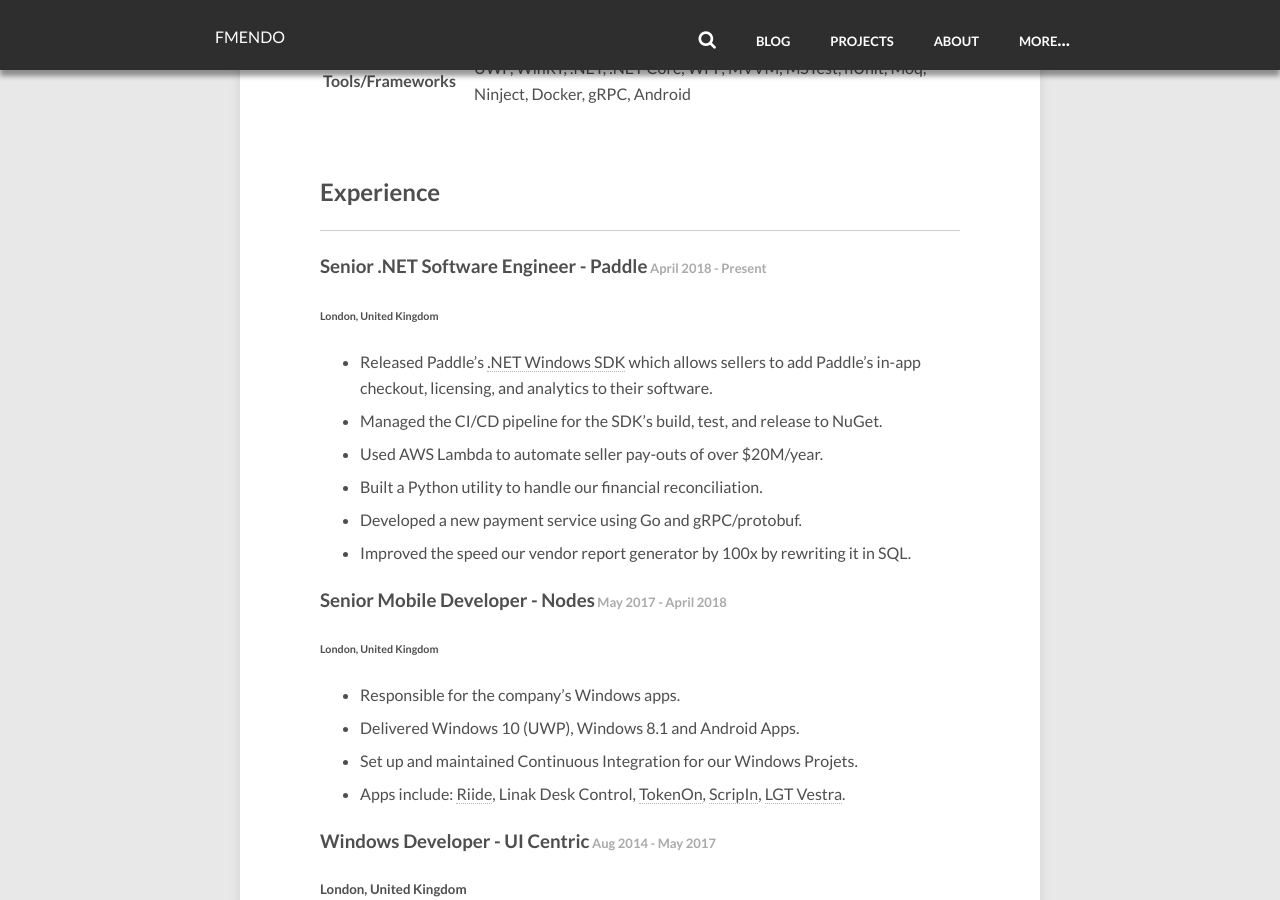
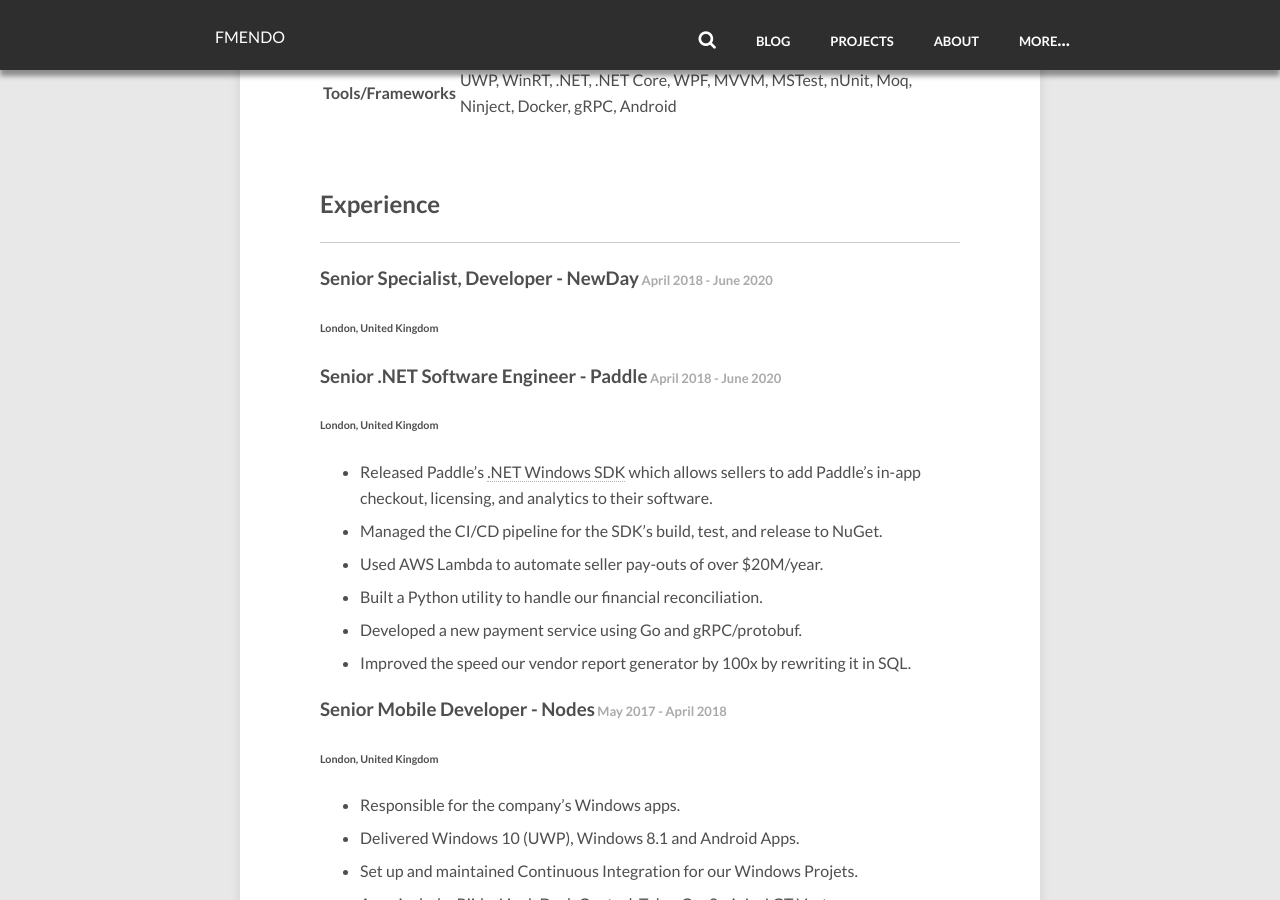
Before and after one commit to fmmendo/fmmendo.github.io, a Jekyll site: the page built from resume.md, in a window 1280 px wide and 900 px high, scrolled down 502 px. Built offline with Jekyll 4.4.1, drawn with Linux system fonts in a browser that asks for light colours; nearby versions of some CDN libraries; comment, search, counter and statistics services are not loaded.

Commit message:
Update resume.md

```diff
--- a/resume.md
+++ b/resume.md
@@ -4,102 +4,122 @@
 ---
 
 ## Overview
+
 ---
+
 Enthusiastic, consumer-focused, software engineer, passionate about human-computer interaction and delivering great user experiences.
 
 <br />
 
 ## Technical Skills
----
 
-| **Languages** | | |  C#, XAML, C/C++, Java, Python, Go |
-| **Cloud** | | |  AWS: Lambda, CloudFormation, API Gateway, CloudWatch, S3, Athena, ECS, ECR |
-| **Database** | | |  SQL Server, MySQL, SQLite, LiteDB |
-| **Tools/Frameworks** | | |  UWP, WinRT, .NET, .NET Core, WPF, MVVM, MSTest, nUnit, Moq, Ninject, Docker, gRPC, Android |
+|                      |                                                                                            |
+| -------------------- | ------------------------------------------------------------------------------------------ |
+| **Languages**        | C#, XAML, C/C++, Java, Python, Go                                                          |
+| **Cloud**            | AWS: Lambda, CloudFormation, API Gateway, CloudWatch, S3, Athena, ECS, ECR                 |
+| **Database**         | SQL Server, MySQL, SQLite, LiteDB                                                          |
+| **Tools/Frameworks** | UWP, WinRT, .NET, .NET Core, WPF, MVVM, MSTest, nUnit, Moq, Ninject, Docker, gRPC, Android |
 
 <br />
 
 ## Experience
+
 ---
-### Senior .NET Software Engineer - Paddle<span style="font-size: small; color: #aaaaaa;"> April 2018 - Present
+
+### Senior Specialist, Developer - NewDay<span style="font-size: small; color: #aaaaaa;"> April 2018 - June 2020
+
 ###### London, United Kingdom
 
-* Released Paddle's [.NET Windows SDK](https://www.nuget.org/packages/Paddle.PaddleSDK/) which allows sellers to add Paddle’s in-app checkout, licensing, and analytics to their software.
-* Managed the CI/CD pipeline for the SDK’s build, test, and release to NuGet.
-* Used AWS Lambda to automate seller pay-outs of over $20M/year.
-* Built a Python utility to handle our financial reconciliation.
-* Developed a new payment service using Go and gRPC/protobuf.
-* Improved the speed our vendor report generator by 100x by rewriting it in SQL.
+### Senior .NET Software Engineer - Paddle<span style="font-size: small; color: #aaaaaa;"> April 2018 - June 2020
+
+###### London, United Kingdom
+
+- Released Paddle's [.NET Windows SDK](https://www.nuget.org/packages/Paddle.PaddleSDK/) which allows sellers to add Paddle’s in-app checkout, licensing, and analytics to their software.
+- Managed the CI/CD pipeline for the SDK’s build, test, and release to NuGet.
+- Used AWS Lambda to automate seller pay-outs of over $20M/year.
+- Built a Python utility to handle our financial reconciliation.
+- Developed a new payment service using Go and gRPC/protobuf.
+- Improved the speed our vendor report generator by 100x by rewriting it in SQL.
 
 ### Senior Mobile Developer - Nodes<span style="font-size: small; color: #aaaaaa;"> May 2017 - April 2018
+
 ###### London, United Kingdom
 
-* Responsible for the company's Windows apps.
-* Delivered Windows 10 (UWP), Windows 8.1 and Android Apps.
-* Set up and maintained Continuous Integration for our Windows Projets.
-* Apps include: [Riide](https://www.microsoft.com/en-us/store/p/riide/9nnfj90bv4tx), Linak Desk Control, [TokenOn](https://play.google.com/store/apps/details?id=com.tokenon.tokenon), [ScripIn](https://play.google.com/store/apps/details?id=com.scripin.scripinevent), [LGT Vestra](https://play.google.com/store/apps/details?id=uk.vestra.wealth).
+- Responsible for the company's Windows apps.
+- Delivered Windows 10 (UWP), Windows 8.1 and Android Apps.
+- Set up and maintained Continuous Integration for our Windows Projets.
+- Apps include: [Riide](https://www.microsoft.com/en-us/store/p/riide/9nnfj90bv4tx), Linak Desk Control, [TokenOn](https://play.google.com/store/apps/details?id=com.tokenon.tokenon), [ScripIn](https://play.google.com/store/apps/details?id=com.scripin.scripinevent), [LGT Vestra](https://play.google.com/store/apps/details?id=uk.vestra.wealth).
 
 ### Windows Developer - UI Centric<span style="font-size: small; color: #aaaaaa;"> Aug 2014 - May 2017
+
 ##### London, United Kingdom
 
-* Delivered Windows apps (from 8.1 to UWP) targeting phone, tablets,  desktop, and Xbox.
-* Mentored junior developers.
-* Focused on building great user experiences for every app.
-* Developed UI-rich video-on-demand apps for [CBS](https://www.microsoft.com/en-us/store/p/cbs/9wzdncrfj0wk), [AMC](https://www.microsoft.com/en-us/store/p/amc/9nblggh1r5rn), and NBC across the Windows ecosystem.
-* Also released apps for [Just Eat](https://www.microsoft.com/en-gb/store/p/just-eat-takeaway/9wzdncrdkb2l?rtc=1), [Discovery News](https://www.microsoft.com/en-gb/store/p/discovery-news/9wzdncrdrchv?rtc=1), Camelot Loop, [MediaCore](https://blogs.msdn.microsoft.com/ukschools/2014/06/02/mediacore-enhancing-engagement-via-visual-learning-capture-app-feature/), [Epicurious](https://www.microsoft.com/en-gb/store/p/epicurious-recipes-shopping-list/9wzdncrfj2j1), [TimeOut](https://www.microsoft.com/en-us/store/p/time-out-london/9nblggh08l6q), [BigHand](https://www.microsoft.com/en-gb/store/p/bighand-go/9nblggh1z9wx), and [CBS News](https://www.microsoft.com/en-gb/store/p/cbs-news/9wzdncrdg3lf).
+- Delivered Windows apps (from 8.1 to UWP) targeting phone, tablets, desktop, and Xbox.
+- Mentored junior developers.
+- Focused on building great user experiences for every app.
+- Developed UI-rich video-on-demand apps for [CBS](https://www.microsoft.com/en-us/store/p/cbs/9wzdncrfj0wk), [AMC](https://www.microsoft.com/en-us/store/p/amc/9nblggh1r5rn), and NBC across the Windows ecosystem.
+- Also released apps for [Just Eat](https://www.microsoft.com/en-gb/store/p/just-eat-takeaway/9wzdncrdkb2l?rtc=1), [Discovery News](https://www.microsoft.com/en-gb/store/p/discovery-news/9wzdncrdrchv?rtc=1), Camelot Loop, [MediaCore](https://blogs.msdn.microsoft.com/ukschools/2014/06/02/mediacore-enhancing-engagement-via-visual-learning-capture-app-feature/), [Epicurious](https://www.microsoft.com/en-gb/store/p/epicurious-recipes-shopping-list/9wzdncrfj2j1), [TimeOut](https://www.microsoft.com/en-us/store/p/time-out-london/9nblggh08l6q), [BigHand](https://www.microsoft.com/en-gb/store/p/bighand-go/9nblggh1z9wx), and [CBS News](https://www.microsoft.com/en-gb/store/p/cbs-news/9wzdncrdg3lf).
 
 ### C# Developer - Green Man Gaming<span style="font-size: small; color: #aaaaaa;"> Feb 2014 – Aug 2014
+
 ##### London, United Kingdom
 
-* Worked on the Playfire desktop client, which allowed users to track their Xbox, PlayStation, and Steam game stats.
-* Introduced MVVM to the team, leading to easier to maintain code, and increased unit-test coverage.
-* Built a download manager, along with the capability to install and run games bought through the GMG store.
+- Worked on the Playfire desktop client, which allowed users to track their Xbox, PlayStation, and Steam game stats.
+- Introduced MVVM to the team, leading to easier to maintain code, and increased unit-test coverage.
+- Built a download manager, along with the capability to install and run games bought through the GMG store.
 
 ### Windows Phone Software Engineer - Powa Technologies<span style="font-size: small; color: #aaaaaa;"> Oct 2013 – Jan 2014
+
 ##### London, United Kingdom
 
-* Worked on PowaTag, a WP8 app that allowed users to purchase tagged products and services by scanning QR codes on retail websites and print ads.
-* Developed a company hub app using Xamarin and MvvmCross, targeting WP8 and Android.
+- Worked on PowaTag, a WP8 app that allowed users to purchase tagged products and services by scanning QR codes on retail websites and print ads.
+- Developed a company hub app using Xamarin and MvvmCross, targeting WP8 and Android.
 
 ### Software Developer - Arkk Solutions <span style="font-size: small; color: #aaaaaa;">Feb 2012 – Sep 2013
+
 ##### London, United Kingdom
 
-* Responsible for the development of Arkk’s Office Add-in.
-* Increased performance and reduced memory usage of the auto-tagger by using parallel code and inter-process communication.
-* Added new features and utilities allowing expansion to new markets.
-* Built a diff tool for XBRL files.
-* Implemented a more versatile licensing system.
+- Responsible for the development of Arkk’s Office Add-in.
+- Increased performance and reduced memory usage of the auto-tagger by using parallel code and inter-process communication.
+- Added new features and utilities allowing expansion to new markets.
+- Built a diff tool for XBRL files.
+- Implemented a more versatile licensing system.
 
 ### Programmer Analyst - Indra <span style="font-size: small; color: #aaaaaa;">Jun 2011 – Dec 2011
+
 ##### Lisbon, Portugal
 
-* Upgraded the billing system of a leading mobile carrier maintaining compatibility with legacy systems and existing data.
-* Designed and implemented a Microsoft Outlook Add-In for managing a company’s resources.
+- Upgraded the billing system of a leading mobile carrier maintaining compatibility with legacy systems and existing data.
+- Designed and implemented a Microsoft Outlook Add-In for managing a company’s resources.
 
 <br />
 
 ## Education
+
 ---
+
 ### MSc in Computer Engineering and Telematics <span style="font-size: small; color: #aaaaaa;">Sep 2009 – Jul 2011
+
 ##### University of Aveiro
 
-* Dissertation: _DETI Interact – Interaction with public displays via a mobile device_.
+- Dissertation: _DETI Interact – Interaction with public displays via a mobile device_.
 
-* Technologies used include .NET, C#, WPF, XAML, XNA, Android, Java and Bluetooth (project hosted at [http://detiinteract.codeplex.com](http://detiinteract.codeplex.com)).
-* Planned, designed, and implemented a remotely controlled Information System.
-* Prepared and conducted several user testing sessions.
-* Published: “ _DETI - Interact: Interacting with public displays through mobile phones_” in the Proceedings of CISTI 2011, Workshop on Information Systems for Interactive Spaces, Chaves, 15-18 June 2011, Chaves Portugal. Authors: Filipe Duarte, Paulo Dias, Beatriz Sousa Santos.
+- Technologies used include .NET, C#, WPF, XAML, XNA, Android, Java and Bluetooth (project hosted at [http://detiinteract.codeplex.com](http://detiinteract.codeplex.com)).
+- Planned, designed, and implemented a remotely controlled Information System.
+- Prepared and conducted several user testing sessions.
+- Published: “ _DETI - Interact: Interacting with public displays through mobile phones_” in the Proceedings of CISTI 2011, Workshop on Information Systems for Interactive Spaces, Chaves, 15-18 June 2011, Chaves Portugal. Authors: Filipe Duarte, Paulo Dias, Beatriz Sousa Santos.
 
-* Principal Modules: Software Engineering, Human-Computer Interaction, Computer Graphics, Distributed Systems, Image Analysis and Understanding, Project Management.
-* Activities:
+- Principal Modules: Software Engineering, Human-Computer Interaction, Computer Graphics, Distributed Systems, Image Analysis and Understanding, Project Management.
+- Activities:
 
-* Organizing Committee as a student volunteer at "INTERACÇÃO 2010", the National Conference on Human-Computer Interaction, held in the University of Aveiro 13-15 October, 2010.
-* Gave a workshop on "DETI Interact and Android Systems" as part of the Informatics and Multimedia Week on the Padre António Morais da Fonseca School, in Murtosa, Portugal, on May 6th, 2011.
+- Organizing Committee as a student volunteer at "INTERACÇÃO 2010", the National Conference on Human-Computer Interaction, held in the University of Aveiro 13-15 October, 2010.
+- Gave a workshop on "DETI Interact and Android Systems" as part of the Informatics and Multimedia Week on the Padre António Morais da Fonseca School, in Murtosa, Portugal, on May 6th, 2011.
 
 ### BSc in Computer Science <span style="font-size: small; color: #aaaaaa;">Sep 2005 – Jul 2010
+
 ##### University of Aveiro
 
-* Principal Modules: Algorithms, Object-Oriented Programming, Operating Systems, Database Management Systems, Computer Architectures, Network Architectures
+- Principal Modules: Algorithms, Object-Oriented Programming, Operating Systems, Database Management Systems, Computer Architectures, Network Architectures
 
 <br/>
 
```
